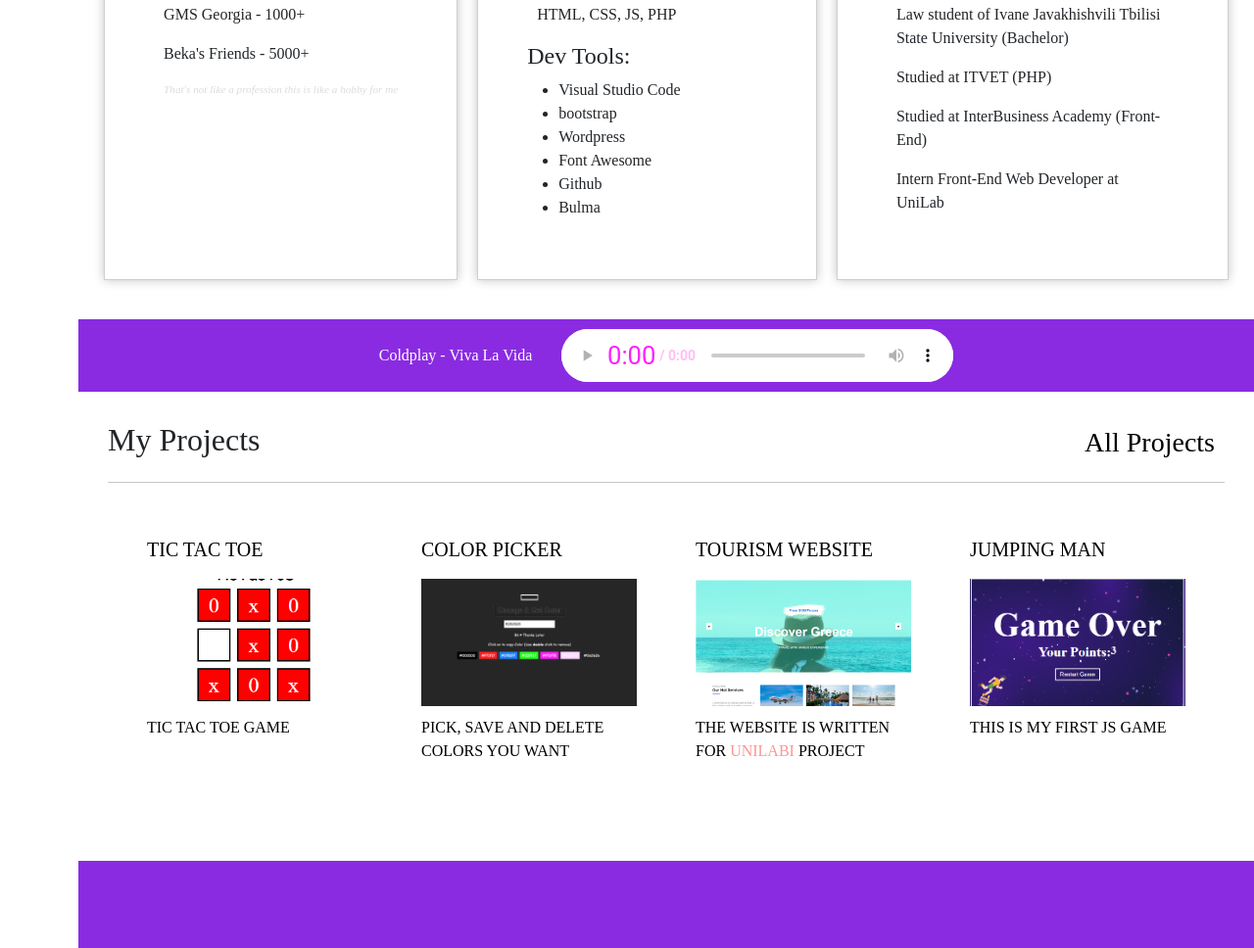
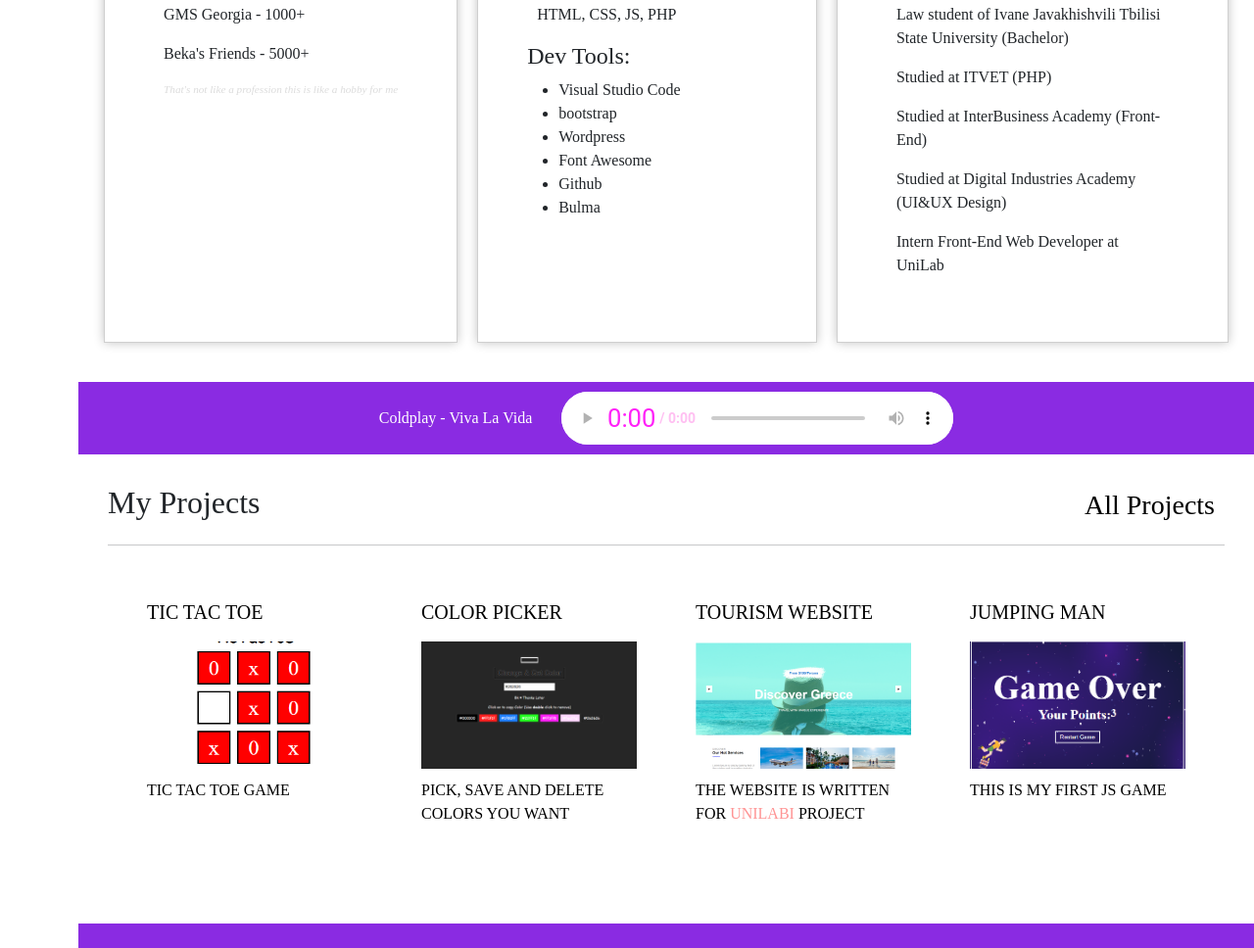
Before and after one commit to peiraki/BekaDvalishviliOff, a plain HTML site: page index.html in a window 1280 px wide. Shown: the part 810-1778 px from the top of the page at 98% size. Drawn offline with nearby package versions, Linux system fonts and the light colour scheme; a web font is replaced by a local one.

Commit message:
Update index.html

```diff
--- a/index.html
+++ b/index.html
@@ -166,6 +166,7 @@
                     <p>Law student of Ivane Javakhishvili Tbilisi State University (Bachelor)</p>
                     <P>Studied at ITVET (PHP)</P>
                     <p>Studied at InterBusiness Academy (Front-End)</p>
+                    <p>Studied at Digital Industries Academy (UI&UX Design)</p>
                     <p>Intern Front-End Web Developer at UniLab</p>
                     <!-- <p class="minorText">That's not like a profession this is like a hobby for me</p> -->
                 </div>
```
